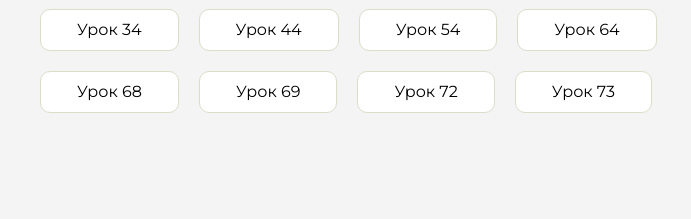
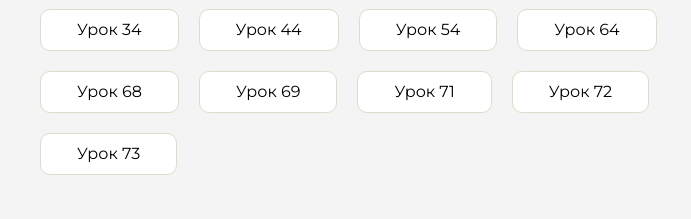
Before and after one commit to Zhanat8/homework, a plain HTML site: page index.html in a window 1280 px wide. Shown: the part 291-510 px from the top of the page, 416-1107 px from the left. Drawn offline with Linux system fonts and the light colour scheme.

Commit message:
Update index.html

```diff
--- a/index.html
+++ b/index.html
@@ -125,6 +125,9 @@
                     <li class="content__list-item">
                         <a href="lesson-69-1/index.html">Урок 69</a>
                     </li>
+                     <li class="content__list-item">
+                        <a href="lesson-71-hw/index.html">Урок 71</a>
+                    </li>
                     <li class="content__list-item">
                         <a href="lesson-72-1/index.html">Урок 72</a>
                     </li>
```
